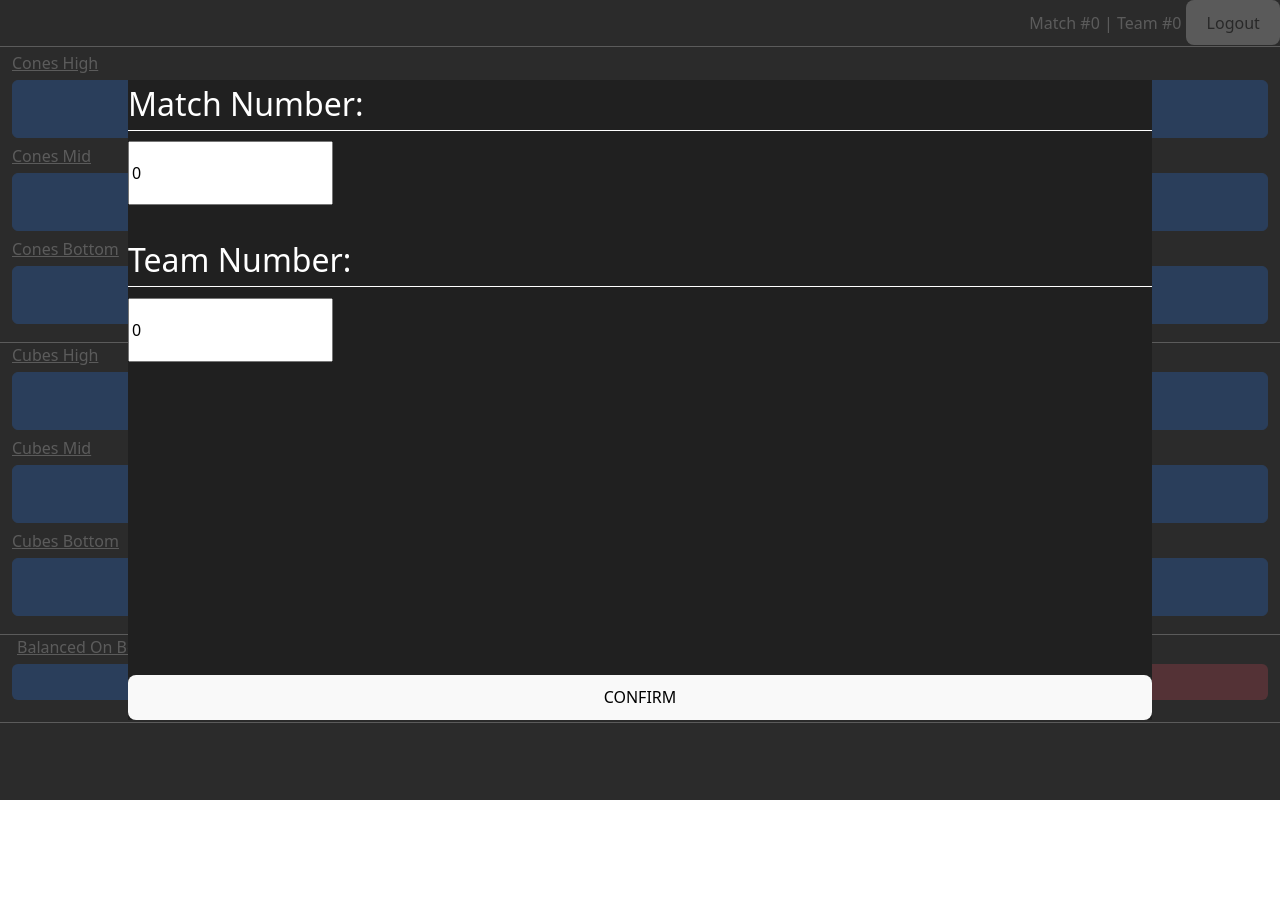
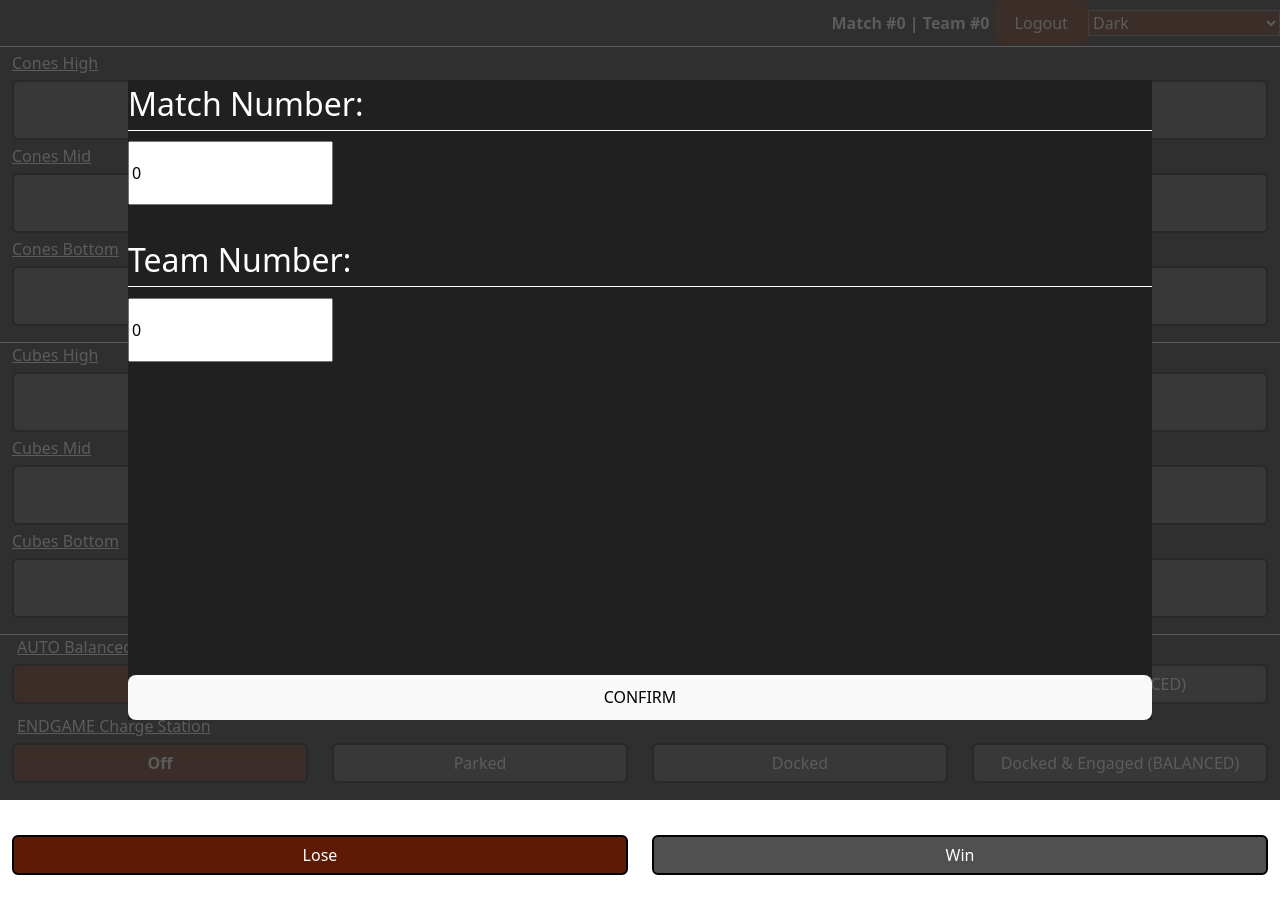
Before and after one commit to firebears-frc/ScoutingWebsite2, a React (Vite) app: page / in a window 1280 px wide. Before the commit the page ends 800 px from the top, so only its background shows below. Built offline with nearby package versions, Linux system fonts and the light colour scheme.

Commit message:
Working on Themes

```diff
--- a/package.json
+++ b/package.json
@@ -15,6 +15,7 @@
     "dotenv": "^16.0.3",
     "react": "^18.2.0",
     "react-bootstrap": "^2.7.0",
+    "react-bootstrap-icons": "^1.10.2",
     "react-dom": "^18.2.0"
   },
   "devDependencies": {
--- a/src/App.css
+++ b/src/App.css
@@ -3,6 +3,11 @@ html,body, #root{
   height: 100%;
   padding: 0;
   margin: 0;
+}
+
+* {
+  transition: color 2s ease-in-out;
+  transition: background-color 2s ease-in-out;
 }
 
 .logo {
--- a/src/App.jsx
+++ b/src/App.jsx
@@ -1,4 +1,4 @@
-import { useState } from 'react'
+import React, { Suspense, useState, useEffect } from 'react'
 import reactLogo from './assets/react.svg'
 import './App.css'
 import 'bootstrap/dist/css/bootstrap.min.css';
@@ -8,6 +8,15 @@ import Button from 'react-bootstrap/Button';
 import TeamSelection from './components/TeamSelection';
 import ButtonList from './components/ButtonList';
 import AutoTick from './components/AutoTick';
+import WLTick from './components/WLTick';
+
+const Light = await import('./themes/Light.css');
+const Dark = await import('./themes/Dark.css');
+
+const Themes = [
+  'Dark',
+  'Light'
+]
 
 function App() {
   const [choosingTeam,setChooseTeam] = useState(true);
@@ -24,13 +33,29 @@ function App() {
     }
   }
 
+  let ArrayToSelect = function(X) {
+    return <option>{X}</option>;
+  };
+
+  const [Theme,setTheme] = useState("Dark");
+  function changeTheme(theme){
+    setTheme(theme);
+  }
+
+  useEffect(() => {
+    //import(`./themes/${theme}.css`);
+  }, [])
+
+
   return (
-    <div style={{width: "100%", height: "100%", backgroundColor: "#101010"}} className="App">
+    <Suspense>
+      <Theme/>
+      <div style={{width: "100%", height: "100%", backgroundColor: "var(--Background)"}} className="App">
       {
         choosingTeam ? <TeamSelection CallbackFunction={onTeamChoose}/> : ""
       }
 
-      <div style={{width: '100%', height: '100%', backgroundColor: "#101010", position: 'fixed', display: 'block', zIndex: '-2'}} />
+      <div style={{width: '100%', height: '100%', backgroundColor: "var(--Background)", position: 'fixed', display: 'block', zIndex: '-2'}} />
 
       <div
       style={{
@@ -40,32 +65,46 @@ function App() {
         marginBottom: '4px',
         justifyContent: 'right',
         textAlign: 'right',
+        color: 'var(--Text)',
+        fontWeight: 'bold'
       }}>
-        Match #{MatchNumber} | Team #{TeamNumber}
+
+      Match #{MatchNumber} | Team #{TeamNumber}
 
       <button
         style={{
           marginLeft: '5px',
           height: '100%',
           width: 'auto',
+          backgroundColor: 'var(--ButtonsMain)',
+          color: 'var(--Text)'
         }}
         onClick={() => {setChooseTeam(true)}}
       >Logout</button>
+      <select onChange={changeTheme} style={{backgroundColor: 'var(--ButtonsMain)', color: 'var(--Text)', width: '15%', height: '100%'}}>{Themes.map(ArrayToSelect)}</select>
       </div>
       <div style={{width: "auto", borderBottom: "1px solid white", paddingBottom: '12px'}}>
-        <ButtonList Title="Cones High"/>
-        <ButtonList Title="Cones Mid"/>
-        <ButtonList Title="Cones Bottom"/>
+        <ButtonList Title="Cones High" isCone={true}/>
+        <ButtonList Title="Cones Mid" isCone={true}/>
+        <ButtonList Title="Cones Bottom" isCone={true}/>
       </div>
       <div style={{width: "auto", borderBottom: "1px solid white", paddingBottom: '12px'}}>
         <ButtonList Title="Cubes High"/>
         <ButtonList Title="Cubes Mid"/>
         <ButtonList Title="Cubes Bottom"/>
       </div>
+      {/** AUTO */}
       <div style={{width: "auto", borderBottom: "1px solid white", paddingBottom: '12px'}}>
-        <AutoTick Title={"Balanced On Beam"}/>
+        <AutoTick Title={"AUTO Balanced On Charge Station"}/>
+        <AutoTick Title={"ENDGAME Charge Station"} isEnd={true}/>
+      </div>
+
+      {/** WIN / LOSE */}
+      <div style={{width: "auto", borderBottom: "1px solid white", paddingBottom: '12px'}}>
+        <WLTick Title={"Won Match?"}/>
       </div>
     </div>
+    </Suspense>
   )
 }
 
--- a/src/components/AutoTick.jsx
+++ b/src/components/AutoTick.jsx
@@ -6,37 +6,52 @@ import Row from 'react-bootstrap/Row';
 import Col from 'react-bootstrap/Col';
 import Container from 'react-bootstrap/Container';
 
-const AutoTick = ({Title,isTicked,onTicked}) => {
+const AutoTick = ({Title,isTicked,onTicked,isEnd}) => {
   const [isButtonOn,setButtonOn] = useState(0);
 
   return (
     <Container fluid>
       <div>
-        <div style={{width: 'auto', height: '100%', color: 'white', textDecoration: 'underline',marginBottom: '5px', marginLeft: '5px'}}>{Title}</div>
+        <div style={{width: 'auto', height: '100%', color: 'var(--Text)', textDecoration: 'underline',marginBottom: '5px', marginLeft: '5px'}}>{Title}</div>
         <Row style={{marginBottom: '10px'}}>
           <Col>
             <Button onClick={() => {setButtonOn(0)}} style={{
               width: '100%',
               height: '100%',
-              backgroundColor: isButtonOn == 0 ? '#0d6efd' : '#dc3545',
-              border: '0px'
+              backgroundColor: isButtonOn == 0 ? 'var(--TickSelected)' : 'var(--TickDeselected)',
+              fontWeight: isButtonOn == 0 ? 'bold' : 'normal',
+              border: '2px solid black'
             }}>Off</Button>
           </Col>
-          <Col>
-          <Button onClick={() => {setButtonOn(1)}} style={{
-              width: '100%',
-              height: '100%',
-              backgroundColor: isButtonOn == 1 ? '#0d6efd' : '#dc3545',
-              border: '0px'
-            }}>Not Balanced</Button>
-          </Col>
+          {
+            isEnd ? <Col>
+            <Button onClick={() => {setButtonOn(1)}} style={{
+                width: '100%',
+                height: '100%',
+                backgroundColor: isButtonOn == 1 ? 'var(--TickSelected)' : 'var(--TickDeselected)',
+                fontWeight: isButtonOn == 1 ? 'bold' : 'normal',
+                border: '2px solid black'
+              }}>Parked</Button>
+            </Col>
+            : ''
+          }
           <Col>
           <Button onClick={() => {setButtonOn(2)}} style={{
               width: '100%',
               height: '100%',
-              backgroundColor: isButtonOn == 2 ? '#0d6efd' : '#dc3545',
-              border: '0px'
-            }}>Balanced</Button>
+              backgroundColor: isButtonOn == 2 ? 'var(--TickSelected)' : 'var(--TickDeselected)',
+              fontWeight: isButtonOn == 2 ? 'bold' : 'normal',
+              border: '2px solid black'
+            }}>Docked</Button>
+          </Col>
+          <Col>
+          <Button onClick={() => {setButtonOn(3)}} style={{
+              width: '100%',
+              height: '100%',
+              backgroundColor: isButtonOn == 3 ? 'var(--TickSelected)' : 'var(--TickDeselected)',
+              fontWeight: isButtonOn == 3 ? 'bold' : 'normal',
+              border: '2px solid black'
+            }}>Docked & Engaged (BALANCED)</Button>
           </Col>
         </Row>
       </div>
--- a/src/components/ButtonList.jsx
+++ b/src/components/ButtonList.jsx
@@ -3,10 +3,12 @@ import Container from 'react-bootstrap/Container';
 
 import Ticker from './Ticker.jsx';
 
-const ButtonList = ({Title}) => {
+const ButtonList = ({Title,isCone}) => {
   return (
     <Container fluid>
-      <Ticker Title={Title}></Ticker>
+      {
+        isCone ? <Ticker Title={Title} ColorA="--ConesPrimary" ColorB="--ConesSecondary"></Ticker> : <Ticker Title={Title} ColorA="--CubesPrimary" ColorB="--CubesSecondary"></Ticker>
+      }
     </Container>
   )
 }
--- a/src/components/Ticker.jsx
+++ b/src/components/Ticker.jsx
@@ -1,6 +1,8 @@
 import React, { useState , useEffect } from 'react';
 import Button from 'react-bootstrap/Button';
 import Alert from 'react-bootstrap/Alert';
+
+import { ChevronDown, ChevronUp } from 'react-bootstrap-icons';
 
 import Row from 'react-bootstrap/Row';
 import Col from 'react-bootstrap/Col';
@@ -10,25 +12,23 @@ import './Ticker.css';
 import DownIcon from '../assets/chevron-down.svg'
 import UpIcon from '../assets/chevron-up.svg'
 
-const Ticker = ({Title}) => {
+const Ticker = ({Title,ColorA,ColorB}) => {
 	let [num,setNum] = useState(0);
 
 	return (
 		<div>
-			<div style={{width: 'auto', height: '100%', color: 'white', textDecoration: 'underline',marginBottom: '5px'}}>{Title}</div>
+			<div style={{width: 'auto', height: '100%', color: 'var(--Text)', textDecoration: 'underline',marginBottom: '5px'}}>{Title}</div>
 			<Row>
 				<Col>
-					<Button className="tallbtn" onClick={() => setNum(num <= 0 ? 0 : --num)}>
-					<img src={DownIcon} alt="chevron-down" />
-					</Button>
+					<Button style={{backgroundColor: 'var(' + ColorA + ')',  border: '2px solid black', color: "var(--Text)"}} className="tallbtn" onClick={() => setNum(num <= 0 ? 0 : --num)}> <ChevronUp color='var(--ArrowColor)'/> </Button>
 				</Col>
 				<Col>
 					<div style={{
 						width: '100%',
 						height: '100%',
-						backgroundColor: '#0d6efd',
+						backgroundColor: 'var('+ColorB+")",
 						border: '0px solid white',
-						color: 'white',
+						color: "var(--Text)",
 						borderRadius: '9px',
 						textAlign: 'center',
 						verticalAlign: 'middle',
@@ -36,9 +36,7 @@ const Ticker = ({Title}) => {
 					}}>{num}</div>
 				</Col>
 				<Col>
-					<Button className="tallbtn" onClick={() => setNum(++num)}>
-						<img src={UpIcon} alt="chevron-up" />
-					</Button>
+					<Button style={{backgroundColor: 'var(' + ColorA + ')', border: '2px solid black', color: "var(--Text)"}} className="tallbtn" onClick={() => setNum(++num)}> <ChevronDown color='var(--ArrowColor)'/> </Button>
 				</Col>
 			</Row>
 		</div>
--- /dev/null
+++ b/src/components/WLTick.jsx
@@ -0,0 +1,39 @@
+import React, { useState , useEffect } from 'react';
+import Button from 'react-bootstrap/Button';
+import Alert from 'react-bootstrap/Alert';
+
+import Row from 'react-bootstrap/Row';
+import Col from 'react-bootstrap/Col';
+import Container from 'react-bootstrap/Container';
+
+const WLTick = ({Title,isTicked,onTicked}) => {
+  const [isButtonOn,setButtonOn] = useState(0);
+
+  return (
+    <Container fluid>
+      <div>
+        <div style={{width: 'auto', height: '100%', color: 'white', textDecoration: 'underline',marginBottom: '5px', marginLeft: '5px'}}>{Title}</div>
+        <Row style={{marginBottom: '10px'}}>
+          <Col>
+            <Button onClick={() => {setButtonOn(0)}} style={{
+              width: '100%',
+              height: '100%',
+              backgroundColor: isButtonOn == 0 ? 'var(--TickSelected)' : 'var(--TickDeselected)',
+              border: '2px solid black'
+            }}>Lose</Button>
+          </Col>
+          <Col>
+          <Button onClick={() => {setButtonOn(1)}} style={{
+              width: '100%',
+              height: '100%',
+              backgroundColor: isButtonOn == 1 ? 'var(--TickSelected)' : 'var(--TickDeselected)',
+              border: '2px solid black'
+            }}>Win</Button>
+          </Col>
+        </Row>
+      </div>
+    </Container>
+  )
+}
+
+export default WLTick
--- /dev/null
+++ b/src/themes/Dark.css
@@ -0,0 +1,17 @@
+:root {
+    --CubesPrimary: #505050;
+    --CubesSecondary: #5e1a03;
+
+    --ConesPrimary: #505050;
+    --ConesSecondary: #5e1a03;
+
+    --ArrowColor: #fff;
+
+    --ButtonsMain: #5e1a03;
+
+    --Background: #232323;
+    --Text: #ffff;
+
+    --TickSelected: #5e1a03;
+    --TickDeselected: #505050;
+}
--- /dev/null
+++ b/src/themes/Light.css
@@ -0,0 +1,17 @@
+:root {
+    --CubesPrimary: #505050;
+    --CubesSecondary: #5e1a03;
+
+    --ConesPrimary: #505050;
+    --ConesSecondary: #5e1a03;
+
+    --ArrowColor: #fff;
+
+    --ButtonsMain: #5e1a03;
+
+    --Background: #ffffff;
+    --Text: #000000;
+
+    --TickSelected: #5e1a03;
+    --TickDeselected: #505050;
+}
```
Also changed, not shown: 7 other files (tests, documents, lock files or other folders).
